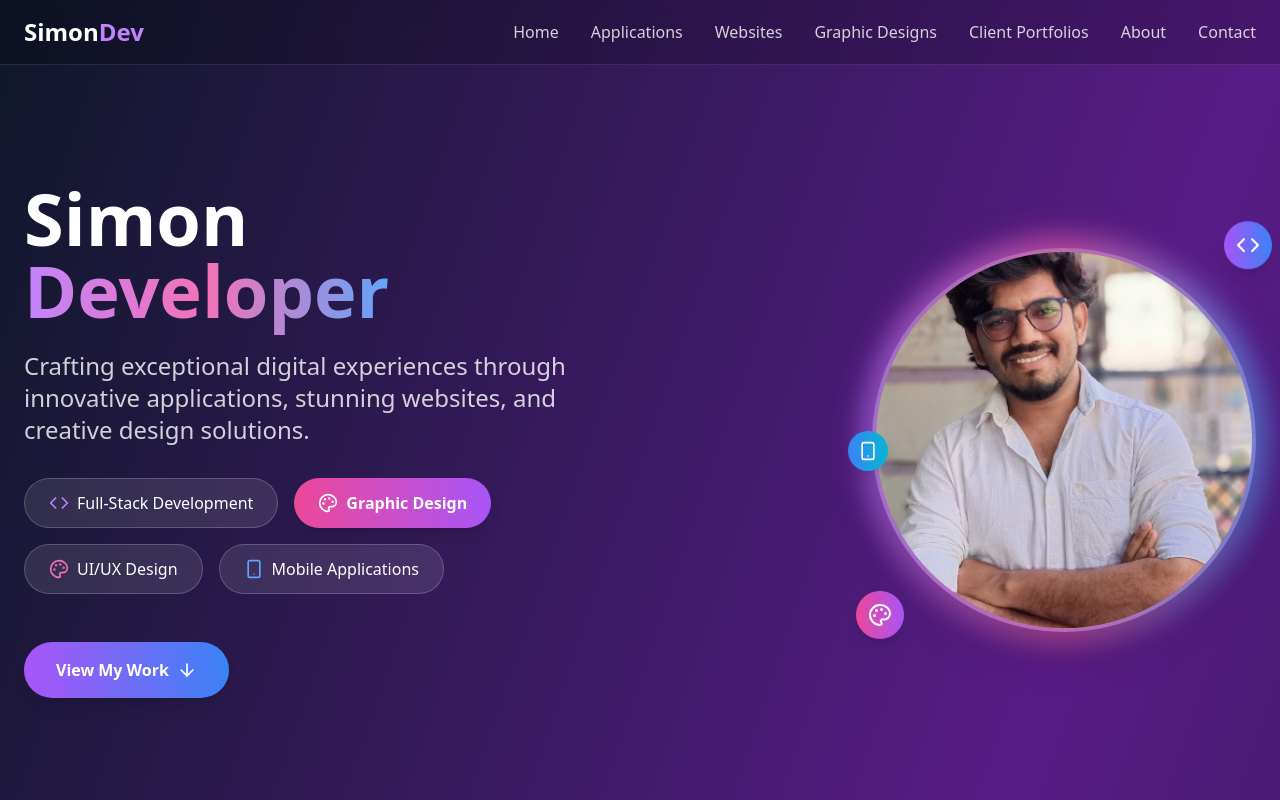
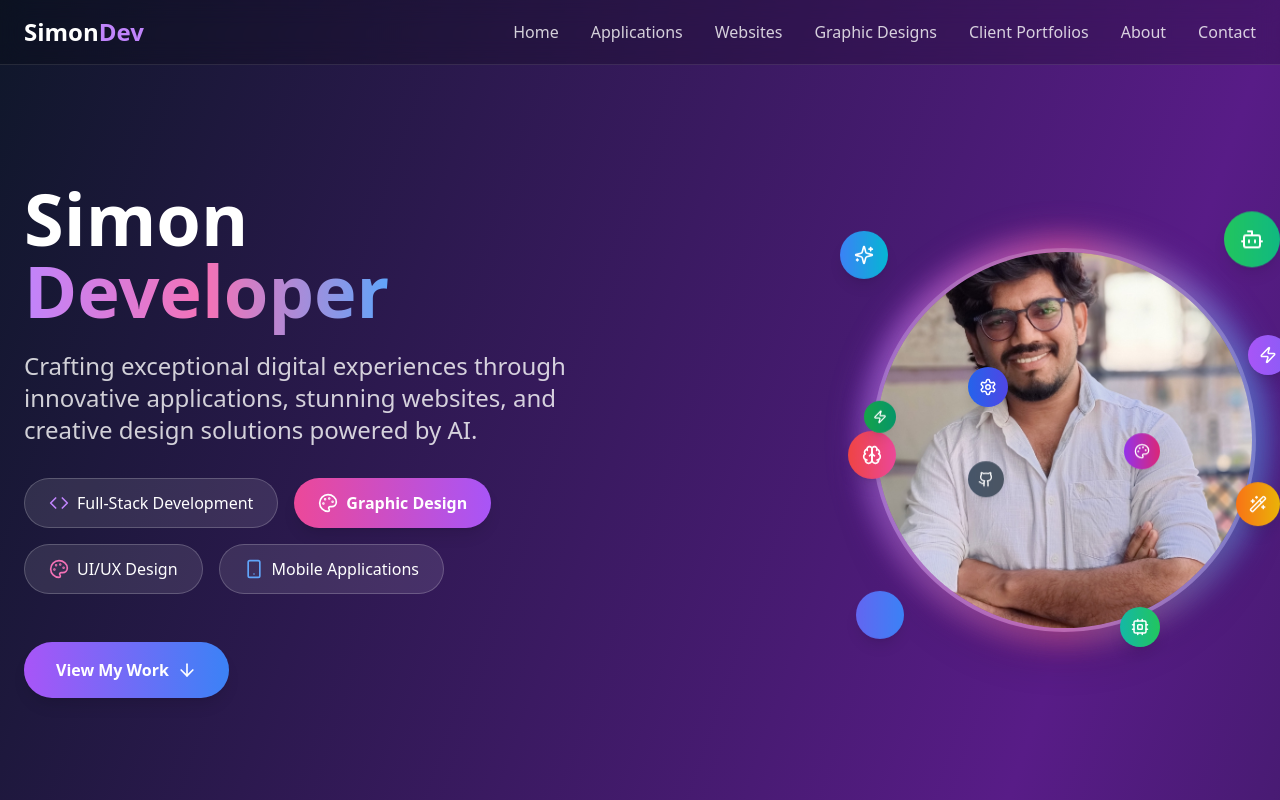
Before and after one commit to IntelligenceNext/academia-pro-school-suite, a React (Vite) app: page / in a window 1280 px wide. Shown: the top 800 px of the page. Built offline with nearby package versions, Linux system fonts and the light colour scheme.

Commit message:
Add AI skills icons to Hero section
Added AI skills icons around the profile image in the Hero section, including ChatGpt, Gemini, Grok, Deepseek, Lovable.Dev, Bolt.new, cursor, Copilot X, Dynamics 365, Canva, and Power Apps. Edited src/components/Hero.tsx.

```diff
--- a/src/components/Hero.tsx
+++ b/src/components/Hero.tsx
@@ -1,5 +1,5 @@
 
-import { ArrowDown, Code, Palette, Smartphone } from "lucide-react";
+import { ArrowDown, Code, Palette, Smartphone, Bot, Sparkles, Zap, Brain, Cpu, Wand2, Github, Settings } from "lucide-react";
 
 export const Hero = () => {
   return (
@@ -16,7 +16,7 @@ export const Hero = () => {
             </h1>
             <p className="text-xl md:text-2xl text-white/80 mb-8 leading-relaxed">
               Crafting exceptional digital experiences through innovative applications,
-              stunning websites, and creative design solutions.
+              stunning websites, and creative design solutions powered by AI.
             </p>
 
             <div className="flex flex-wrap justify-center lg:justify-start gap-4 mb-12">
@@ -67,15 +67,39 @@ export const Hero = () => {
                   className="w-80 h-80 md:w-96 md:h-96 object-cover rounded-full border-4 border-white/20 shadow-2xl transform hover:scale-105 transition-all duration-500"
                 />
 
-                {/* Floating elements around the image */}
-                <div className="absolute -top-4 -right-4 w-12 h-12 bg-gradient-to-r from-purple-500 to-blue-500 rounded-full flex items-center justify-center animate-bounce shadow-lg">
-                  <Code className="text-white" size={24} />
+                {/* AI Skills floating elements around the image */}
+                <div className="absolute -top-6 -right-6 w-14 h-14 bg-gradient-to-r from-green-500 to-emerald-500 rounded-full flex items-center justify-center animate-bounce shadow-lg" title="ChatGPT">
+                  <Bot className="text-white" size={24} />
                 </div>
-                <div className="absolute -bottom-4 -left-4 w-12 h-12 bg-gradient-to-r from-pink-500 to-purple-500 rounded-full flex items-center justify-center animate-bounce shadow-lg" style={{ animationDelay: '0.5s' }}>
-                  <Palette className="text-white" size={24} />
+                <div className="absolute -top-2 -left-8 w-12 h-12 bg-gradient-to-r from-blue-500 to-cyan-500 rounded-full flex items-center justify-center animate-bounce shadow-lg" style={{ animationDelay: '0.5s' }} title="Gemini">
+                  <Sparkles className="text-white" size={20} />
                 </div>
-                <div className="absolute top-1/2 -left-6 w-10 h-10 bg-gradient-to-r from-blue-500 to-cyan-500 rounded-full flex items-center justify-center animate-bounce shadow-lg" style={{ animationDelay: '1s' }}>
-                  <Smartphone className="text-white" size={20} />
+                <div className="absolute top-1/4 -right-8 w-10 h-10 bg-gradient-to-r from-purple-500 to-violet-500 rounded-full flex items-center justify-center animate-bounce shadow-lg" style={{ animationDelay: '1s' }} title="Grok">
+                  <Zap className="text-white" size={18} />
+                </div>
+                <div className="absolute top-1/2 -left-6 w-12 h-12 bg-gradient-to-r from-red-500 to-pink-500 rounded-full flex items-center justify-center animate-bounce shadow-lg" style={{ animationDelay: '1.5s' }} title="DeepSeek">
+                  <Brain className="text-white" size={20} />
+                </div>
+                <div className="absolute bottom-1/4 -right-6 w-11 h-11 bg-gradient-to-r from-orange-500 to-yellow-500 rounded-full flex items-center justify-center animate-bounce shadow-lg" style={{ animationDelay: '2s' }} title="Lovable.Dev">
+                  <Wand2 className="text-white" size={18} />
+                </div>
+                <div className="absolute -bottom-4 -left-4 w-12 h-12 bg-gradient-to-r from-indigo-500 to-blue-500 rounded-full flex items-center justify-center animate-bounce shadow-lg" style={{ animationDelay: '2.5s' }} title="Bolt.new">
+                  <bolt className="text-white" size={20} />
+                </div>
+                <div className="absolute -bottom-6 right-1/4 w-10 h-10 bg-gradient-to-r from-teal-500 to-green-500 rounded-full flex items-center justify-center animate-bounce shadow-lg" style={{ animationDelay: '3s' }} title="Cursor">
+                  <Cpu className="text-white" size={18} />
+                </div>
+                <div className="absolute bottom-1/3 left-1/4 w-9 h-9 bg-gradient-to-r from-slate-600 to-gray-600 rounded-full flex items-center justify-center animate-bounce shadow-lg" style={{ animationDelay: '3.5s' }} title="Copilot X">
+                  <Github className="text-white" size={16} />
+                </div>
+                <div className="absolute top-1/3 left-1/4 w-10 h-10 bg-gradient-to-r from-blue-600 to-indigo-600 rounded-full flex items-center justify-center animate-bounce shadow-lg" style={{ animationDelay: '4s' }} title="Dynamics 365">
+                  <Settings className="text-white" size={18} />
+                </div>
+                <div className="absolute top-1/2 right-1/4 w-9 h-9 bg-gradient-to-r from-purple-600 to-pink-600 rounded-full flex items-center justify-center animate-bounce shadow-lg" style={{ animationDelay: '4.5s' }} title="Canva">
+                  <Palette className="text-white" size={16} />
+                </div>
+                <div className="absolute bottom-1/2 -left-2 w-8 h-8 bg-gradient-to-r from-green-600 to-emerald-600 rounded-full flex items-center justify-center animate-bounce shadow-lg" style={{ animationDelay: '5s' }} title="Power Apps">
+                  <Zap className="text-white" size={14} />
                 </div>
               </div>
             </div>
```
